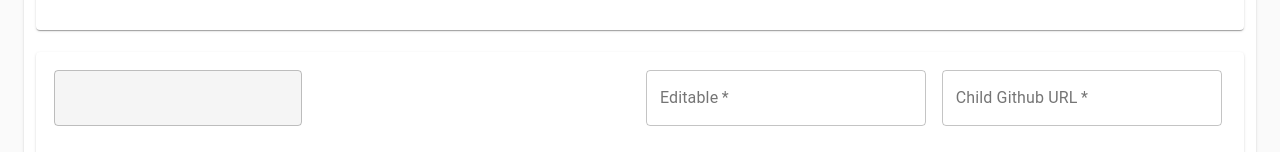
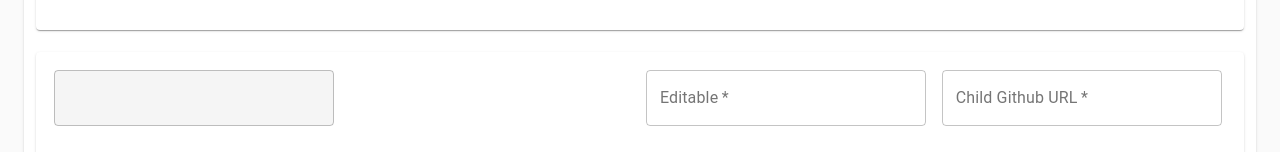
Before and after one commit to iiitasingh/fra2020hack, a React (Create React App) app: page / in a window 1280 px wide. Shown: the part 450-602 px from the top of the page. Built offline with nearby package versions, Linux system fonts and the light colour scheme.

Commit message:
UI Completed

```diff
--- a/src/components/Page1.js
+++ b/src/components/Page1.js
@@ -230,7 +230,7 @@ export default function CustomizedTables() {
       <Paper className={classes.root} style={{ marginTop: 30 }} >
         <Grid container spacing={2} className={classes.grid1}>
           <Grid item xs={6} sm={3}>
-            <FormControl className={classes1.formControl} >
+            <FormControl className={classes1.formControl1} >
               <TextField
                 id="outlined-read-only-input"
                 label=""
```
